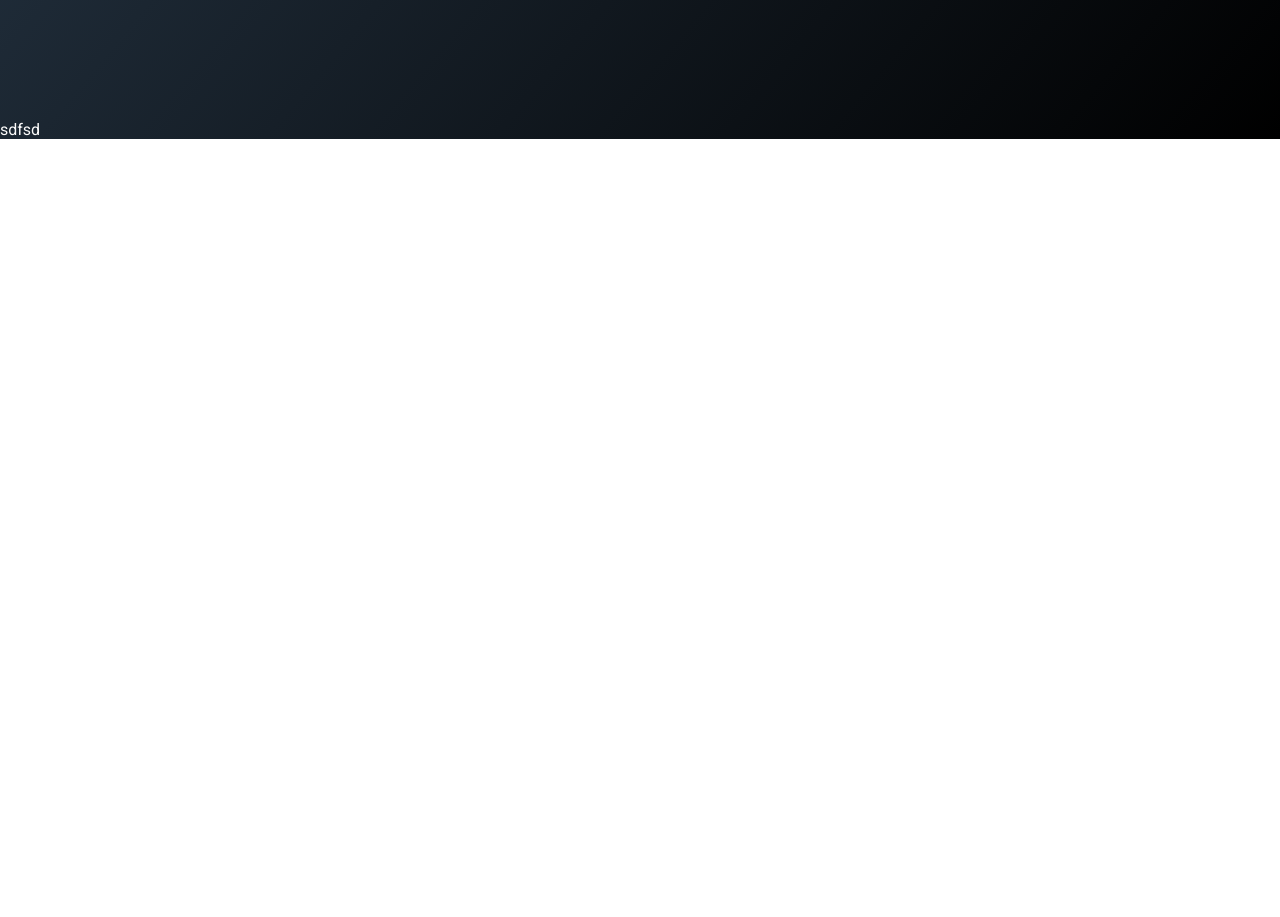
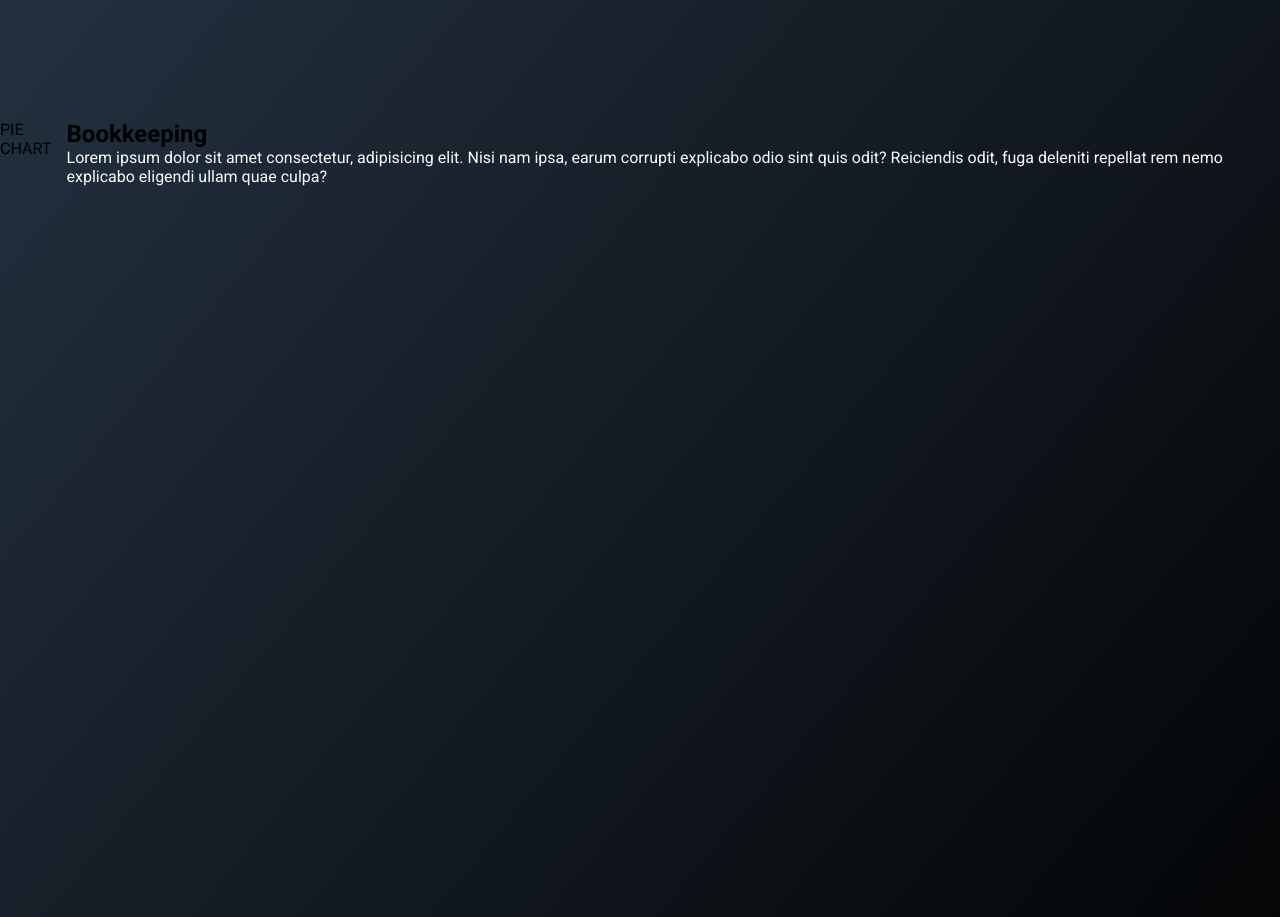
Before and after one commit to JoelKong/MoneyChart, a Next.js app: page / in a window 1280 px wide. Shown: the part 760-1677 px from the top of the page. Before the commit the page ends 899 px from the top, so only its background shows below. Built offline with nearby package versions, Linux system fonts and the light colour scheme.

Commit message:
chore: implemented loading component only on scroll

```diff
--- a/components/landingpage/Bookkeeping.tsx
+++ b/components/landingpage/Bookkeeping.tsx
@@ -1,11 +1,43 @@
+import { useState, useEffect } from "react";
 import classes from "./bookkeeping.module.css";
 
 function Bookkeeping() {
-  return (
-    <article className={classes.bookkeeping}>
-      <p>sdfsd</p>
-    </article>
-  );
+  const [isComponentMounted, setIsComponentMounted] = useState<boolean>(false);
+
+  useEffect(() => {
+    const handleScroll = () => {
+      const threshold: number = window.innerHeight * 0.2;
+      if (window.pageYOffset > threshold) {
+        setIsComponentMounted(true);
+      }
+    };
+
+    window.addEventListener("scroll", handleScroll);
+
+    return (): void => {
+      window.removeEventListener("scroll", handleScroll);
+    };
+  }, []);
+
+  if (!isComponentMounted) {
+    return null;
+  } else
+    return (
+      <section className={classes.bookkeeping}>
+        <div>PIE CHART</div>
+        <article>
+          <div>
+            <h2>Bookkeeping</h2>
+            <p>
+              Lorem ipsum dolor sit amet consectetur, adipisicing elit. Nisi nam
+              ipsa, earum corrupti explicabo odio sint quis odit? Reiciendis
+              odit, fuga deleniti repellat rem nemo explicabo eligendi ullam
+              quae culpa?
+            </p>
+          </div>
+        </article>
+      </section>
+    );
 }
 
 export default Bookkeeping;
--- a/components/landingpage/bookkeeping.module.css
+++ b/components/landingpage/bookkeeping.module.css
@@ -1,4 +1,7 @@
 .bookkeeping {
   display: flex;
+  overflow-x: hidden;
+  width: 99vw;
+  height: 600px;
   margin-top: 10rem;
 }
--- a/styles/globals.css
+++ b/styles/globals.css
@@ -19,6 +19,7 @@ h1 {
   background-image: linear-gradient(130deg, #2c3e50, #000000);
   min-width: 98vw;
   min-height: 100vh;
+  height: 2000px;
 }
 
 ::-webkit-scrollbar {
```
